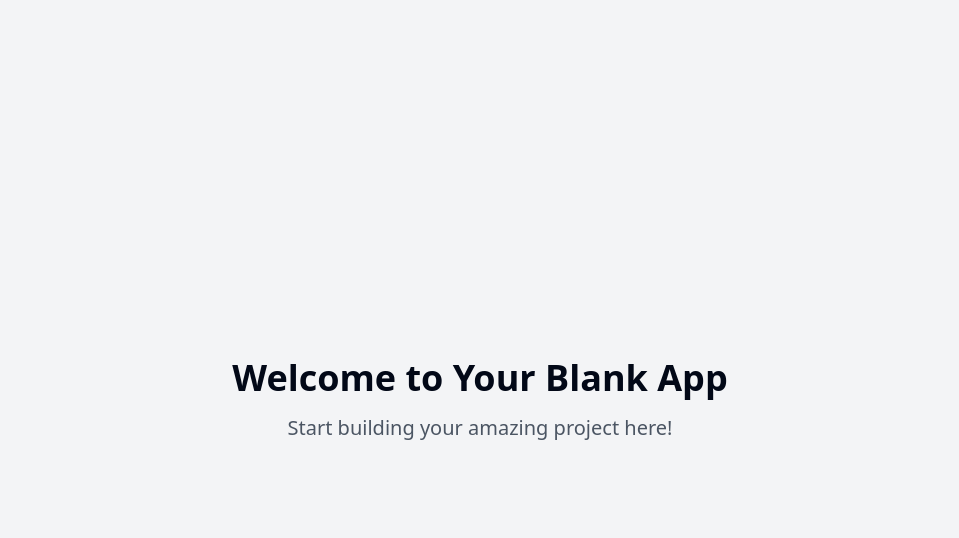
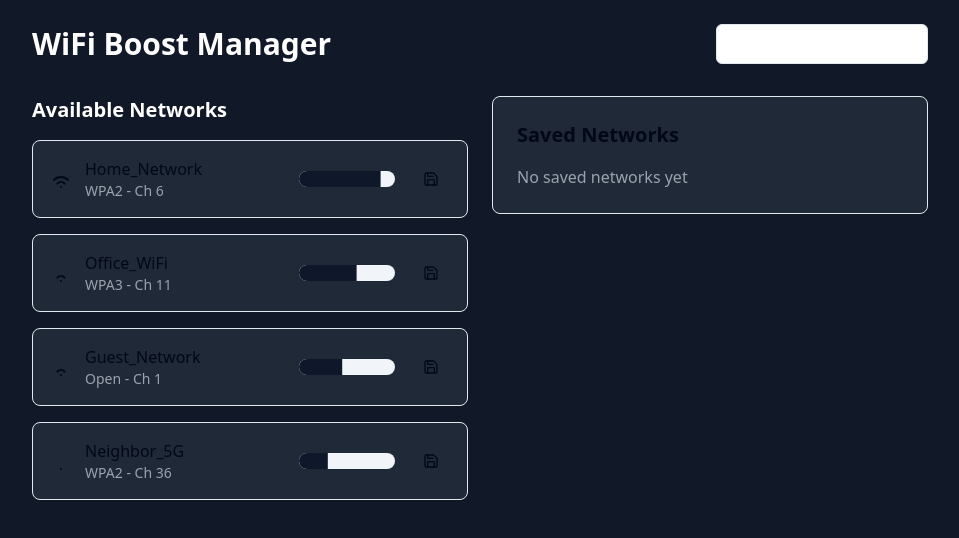
Before and after one commit to BrunoMatupa/wireless-boost-wizard, a React (Vite) app: page / in a window 1280 px wide. Shown: the top 538 px of the page, without its empty margins (160-1119 px from the left). Built offline with nearby package versions, Linux system fonts and the light colour scheme.

Commit message:
Add WiFi speed booster app
Implement WiFi speed booster app with real-time WiFi search and password saving for desktop download.

```diff
--- /dev/null
+++ b/src/components/NetworkDetails.tsx
@@ -0,0 +1,44 @@
+
+import React from 'react';
+import { Card } from '@/components/ui/card';
+import { Progress } from '@/components/ui/progress';
+
+interface NetworkDetailsProps {
+  network: {
+    ssid: string;
+    signalStrength: number;
+    security: string;
+    channel: number;
+  };
+}
+
+const NetworkDetails = ({ network }: NetworkDetailsProps) => {
+  return (
+    <Card className="p-6 bg-gray-800">
+      <h2 className="text-xl font-semibold mb-4">Network Details</h2>
+      <div className="space-y-4">
+        <div>
+          <p className="text-gray-400">Network Name</p>
+          <p className="font-medium">{network.ssid}</p>
+        </div>
+        <div>
+          <p className="text-gray-400">Signal Strength</p>
+          <div className="flex items-center gap-2">
+            <Progress value={network.signalStrength} className="w-full" />
+            <span>{network.signalStrength}%</span>
+          </div>
+        </div>
+        <div>
+          <p className="text-gray-400">Security Type</p>
+          <p className="font-medium">{network.security}</p>
+        </div>
+        <div>
+          <p className="text-gray-400">Channel</p>
+          <p className="font-medium">{network.channel}</p>
+        </div>
+      </div>
+    </Card>
+  );
+};
+
+export default NetworkDetails;
--- /dev/null
+++ b/src/components/SavedNetworks.tsx
@@ -0,0 +1,36 @@
+
+import React from 'react';
+import { Card } from '@/components/ui/card';
+import { WifiHigh } from 'lucide-react';
+
+interface SavedNetworksProps {
+  networks: Array<{
+    ssid: string;
+    security: string;
+  }>;
+}
+
+const SavedNetworks = ({ networks }: SavedNetworksProps) => {
+  return (
+    <Card className="p-6 bg-gray-800">
+      <h2 className="text-xl font-semibold mb-4">Saved Networks</h2>
+      {networks.length === 0 ? (
+        <p className="text-gray-400">No saved networks yet</p>
+      ) : (
+        <div className="space-y-3">
+          {networks.map((network) => (
+            <div key={network.ssid} className="flex items-center gap-3 p-2 rounded-lg hover:bg-gray-700">
+              <WifiHigh className="h-5 w-5 text-blue-400" />
+              <div>
+                <p className="font-medium">{network.ssid}</p>
+                <p className="text-sm text-gray-400">{network.security}</p>
+              </div>
+            </div>
+          ))}
+        </div>
+      )}
+    </Card>
+  );
+};
+
+export default SavedNetworks;
--- /dev/null
+++ b/src/components/WifiScanner.tsx
@@ -0,0 +1,112 @@
+
+import React, { useState, useEffect } from 'react';
+import { WifiHigh, WifiLow, WifiZero, Save, Download } from 'lucide-react';
+import { Button } from '@/components/ui/button';
+import { Card } from '@/components/ui/card';
+import { Progress } from '@/components/ui/progress';
+import SavedNetworks from './SavedNetworks';
+import NetworkDetails from './NetworkDetails';
+
+interface WifiNetwork {
+  ssid: string;
+  signalStrength: number;
+  security: string;
+  channel: number;
+  password?: string;
+}
+
+const WifiScanner = () => {
+  const [networks, setNetworks] = useState<WifiNetwork[]>([]);
+  const [savedNetworks, setSavedNetworks] = useState<WifiNetwork[]>(() => {
+    const saved = localStorage.getItem('savedNetworks');
+    return saved ? JSON.parse(saved) : [];
+  });
+  const [selectedNetwork, setSelectedNetwork] = useState<WifiNetwork | null>(null);
+
+  useEffect(() => {
+    // Simulate scanning for networks
+    const scanNetworks = () => {
+      const mockNetworks: WifiNetwork[] = [
+        { ssid: "Home_Network", signalStrength: 85, security: "WPA2", channel: 6 },
+        { ssid: "Office_WiFi", signalStrength: 60, security: "WPA3", channel: 11 },
+        { ssid: "Guest_Network", signalStrength: 45, security: "Open", channel: 1 },
+        { ssid: "Neighbor_5G", signalStrength: 30, security: "WPA2", channel: 36 },
+      ];
+      setNetworks(mockNetworks);
+    };
+
+    scanNetworks();
+    const interval = setInterval(scanNetworks, 5000);
+    return () => clearInterval(interval);
+  }, []);
+
+  const getSignalIcon = (strength: number) => {
+    if (strength >= 70) return <WifiHigh className="h-6 w-6" />;
+    if (strength >= 40) return <WifiLow className="h-6 w-6" />;
+    return <WifiZero className="h-6 w-6" />;
+  };
+
+  const saveNetwork = (network: WifiNetwork) => {
+    const updatedSavedNetworks = [...savedNetworks, network];
+    setSavedNetworks(updatedSavedNetworks);
+    localStorage.setItem('savedNetworks', JSON.stringify(updatedSavedNetworks));
+  };
+
+  const downloadApp = () => {
+    alert("Desktop app download starting... (This is a demo - in a real app, this would trigger the actual download)");
+  };
+
+  return (
+    <div className="min-h-screen bg-gray-900 text-white p-6">
+      <div className="max-w-4xl mx-auto">
+        <div className="flex justify-between items-center mb-8">
+          <h1 className="text-3xl font-bold">WiFi Boost Manager</h1>
+          <Button onClick={downloadApp} variant="outline" className="flex items-center gap-2">
+            <Download className="h-4 w-4" />
+            Download Desktop App
+          </Button>
+        </div>
+
+        <div className="grid grid-cols-1 md:grid-cols-2 gap-6">
+          <div>
+            <h2 className="text-xl font-semibold mb-4">Available Networks</h2>
+            <div className="space-y-4">
+              {networks.map((network) => (
+                <Card key={network.ssid} className="p-4 bg-gray-800 hover:bg-gray-700 cursor-pointer"
+                  onClick={() => setSelectedNetwork(network)}>
+                  <div className="flex items-center justify-between">
+                    <div className="flex items-center gap-3">
+                      {getSignalIcon(network.signalStrength)}
+                      <div>
+                        <h3 className="font-medium">{network.ssid}</h3>
+                        <p className="text-sm text-gray-400">{network.security} - Ch {network.channel}</p>
+                      </div>
+                    </div>
+                    <div className="flex items-center gap-4">
+                      <Progress value={network.signalStrength} className="w-24" />
+                      <Button size="sm" variant="ghost" onClick={(e) => {
+                        e.stopPropagation();
+                        saveNetwork(network);
+                      }}>
+                        <Save className="h-4 w-4" />
+                      </Button>
+                    </div>
+                  </div>
+                </Card>
+              ))}
+            </div>
+          </div>
+
+          <div className="space-y-6">
+            {selectedNetwork && (
+              <NetworkDetails network={selectedNetwork} />
+            )}
+            <SavedNetworks networks={savedNetworks} />
+          </div>
+        </div>
+      </div>
+    </div>
+  );
+};
+
+export default WifiScanner;
--- a/src/pages/Index.tsx
+++ b/src/pages/Index.tsx
@@ -1,14 +1,8 @@
-// Update this page (the content is just a fallback if you fail to update the page)
+
+import WifiScanner from '@/components/WifiScanner';
 
 const Index = () => {
-  return (
-    <div className="min-h-screen flex items-center justify-center bg-gray-100">
-      <div className="text-center">
-        <h1 className="text-4xl font-bold mb-4">Welcome to Your Blank App</h1>
-        <p className="text-xl text-gray-600">Start building your amazing project here!</p>
-      </div>
-    </div>
-  );
+  return <WifiScanner />;
 };
 
 export default Index;
```
